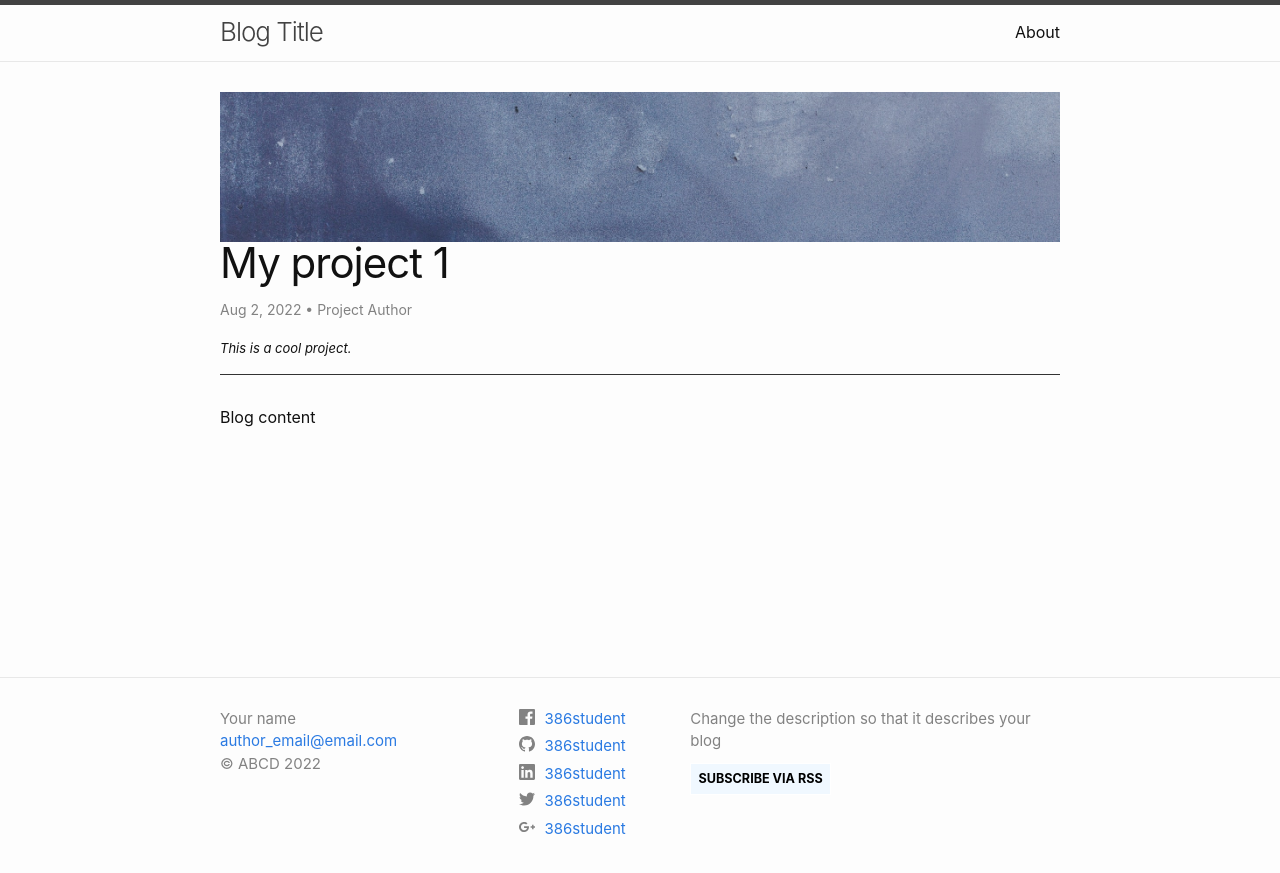
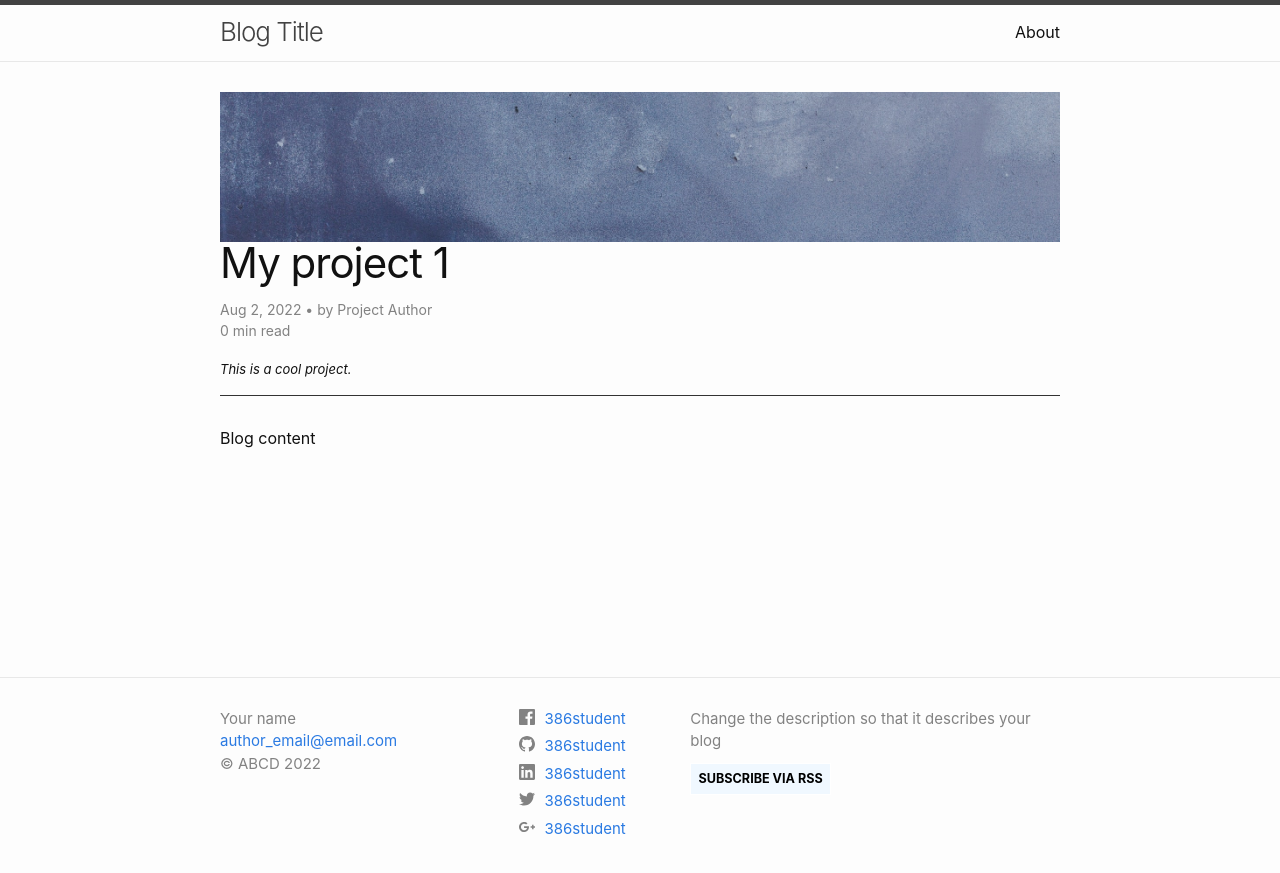
Before and after one commit to runstats21/stat-386-projects, a Jekyll site: the page built from _posts/2022-08-02-my-project-1.md, in a window 1280 px wide. Shown: the top 873 px of the page. Built offline with Jekyll 4.4.1, drawn with Linux system fonts in a browser that asks for light colours.

Commit message:
add time to read

```diff
--- a/_layouts/home.html
+++ b/_layouts/home.html
@@ -23,11 +23,14 @@ layout: default
       <li>
         {%- assign date_format = site.minima.date_format | default: "%b %-d, %Y" -%}
         <span class="post-meta">{{ post.date | date: date_format }}</span>
+        {% assign words = post.content | number_of_words %}
+        {%- unless content.size == 0 -%}
+         <span class="post-meta">   •  {{ words | divided_by:180 }} min read</span>
+      {%- endunless -%}
         <h3>
           <a class="post-link" href="{{ post.url | relative_url }}">
             {{ post.title | escape }}
           </a>
-
         </h3>
         {%- if post.description -%}
         <font size="-1"> <em> {{post.description}} </font></em>
--- a/_layouts/post.html
+++ b/_layouts/post.html
@@ -17,8 +17,12 @@ layout: default
         {{ page.date | date: date_format }}
       </time>
       {%- if page.author -%}
-        • <span itemprop="author" itemscope itemtype="http://schema.org/Person"><span class="p-author h-card" itemprop="name">{{ page.author }}</span></span>
-      {%- endif -%}</p>
+        • <span itemprop="author" itemscope itemtype="http://schema.org/Person"><span class="p-author h-card" itemprop="name">by {{ page.author }}</span></span>
+      {%- endif -%}
+      {% assign words = content | number_of_words %}
+      {%- unless content.size == 0 -%}
+        <br> <span class="post-meta">  {{ words | divided_by:180 }} min read</span>
+      {%- endunless -%}
       {%- if page.description -%}
        <p><em> <font size="-1">{{page.description}} </font></em></p>
       {%- endif -%}
```
